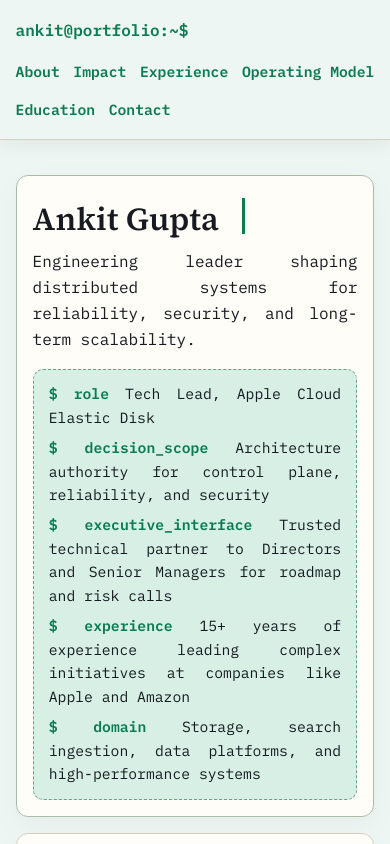
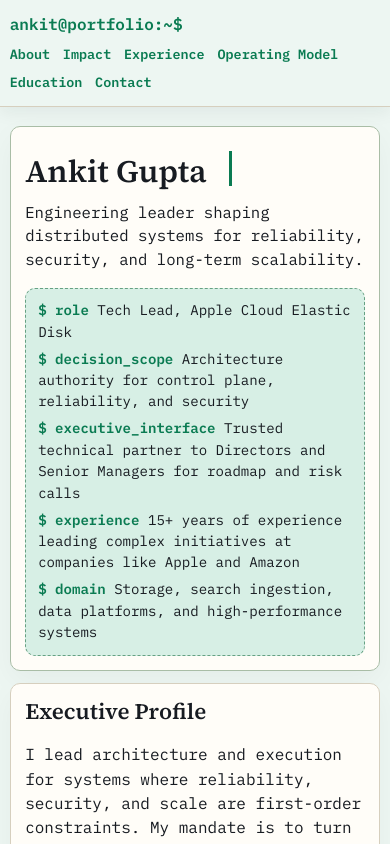
Before and after one commit to ankit-gupta1/website, a website: page index.html in a window 390 px wide. Shown: the top 844 px of the page. Drawn offline with Linux system fonts and the light colour scheme.

Commit message:
Improve mobile layout and add cross-browser nav coverage

```diff
--- a/styles.css
+++ b/styles.css
@@ -56,6 +56,7 @@ body {
   inset: 0;
   z-index: -1;
   background: var(--topbar-bg);
+  pointer-events: none;
 }
 
 .topbar-inner {
@@ -80,6 +81,7 @@ body {
 }
 
 .topbar a {
+  display: inline-block;
   text-decoration: none;
   color: var(--accent);
   font-weight: 600;
@@ -87,6 +89,7 @@ body {
   border-bottom: 1px dashed transparent;
   background: transparent;
   -webkit-tap-highlight-color: transparent;
+  touch-action: manipulation;
 }
 
 .topbar a:visited,
@@ -367,14 +370,67 @@ a {
 }
 
 @media (max-width: 640px) {
+  body {
+    line-height: 1.52;
+  }
+
+  .container {
+    width: min(1080px, 95vw);
+  }
+
   .topbar-inner {
-    padding-top: 1.1rem;
+    padding: 0.75rem 0;
     flex-direction: column;
     align-items: flex-start;
+    gap: 0.45rem;
+  }
+
+  .topbar nav {
+    gap: 0.45rem 0.8rem;
+  }
+
+  .topbar a {
+    font-size: 0.84rem;
+  }
+
+  main {
+    padding: 1.2rem 0 2.2rem;
+    gap: 0.75rem;
   }
 
   .panel {
-    padding: 1rem;
+    padding: 0.9rem;
+    border-radius: 10px;
+  }
+
+  .hero {
+    padding-top: 1.1rem;
+  }
+
+  h1 {
+    font-size: clamp(1.75rem, 8vw, 2.2rem);
+  }
+
+  h2 {
+    font-size: clamp(1.2rem, 5.7vw, 1.45rem);
+  }
+
+  .subtitle {
+    font-size: 0.98rem;
+  }
+
+  .command-line {
+    padding: 0.7rem 0.75rem;
+  }
+
+  .command-line p {
+    font-size: 0.88rem;
+  }
+
+  .panel p,
+  .panel li {
+    text-align: left;
+    text-justify: auto;
   }
 }
 
```
Also changed, not shown: playwright.config.js (+8 -0 lines), tests/site-navigation.spec.js (+57 -0 lines).
